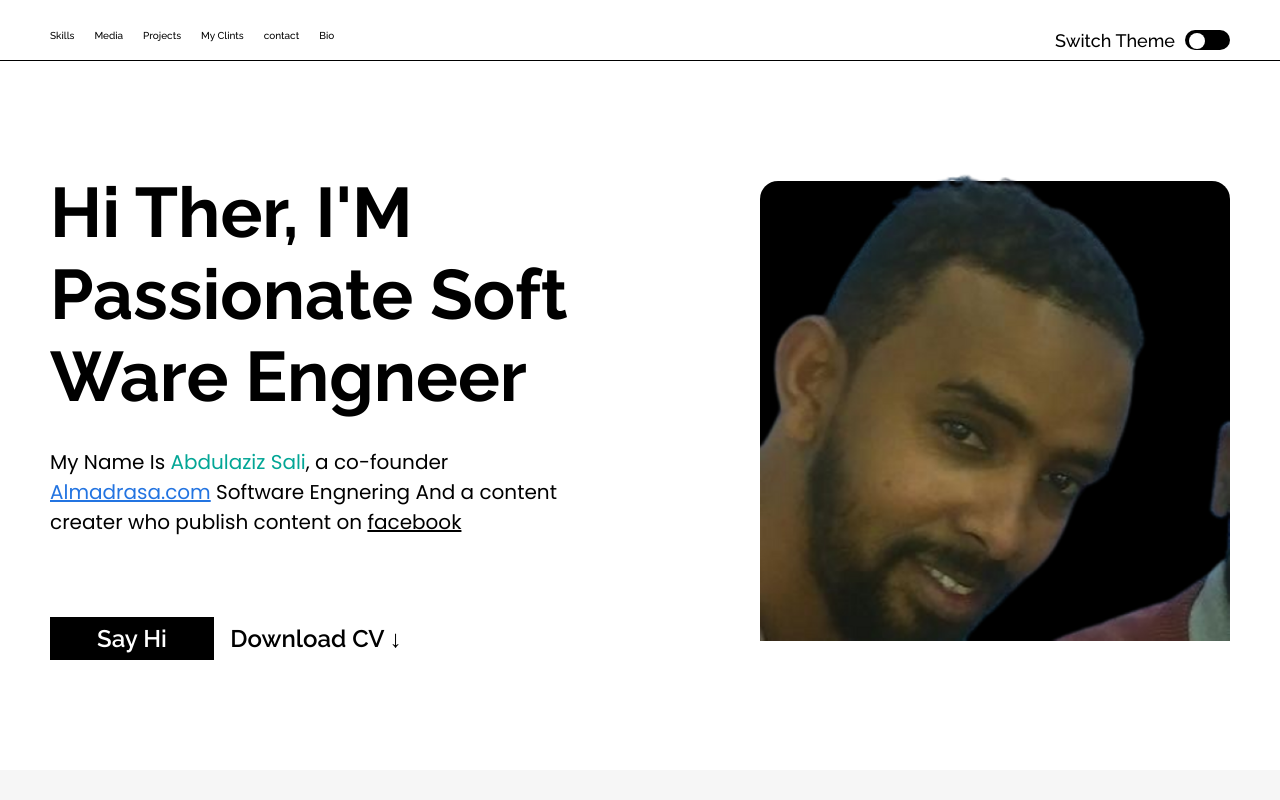
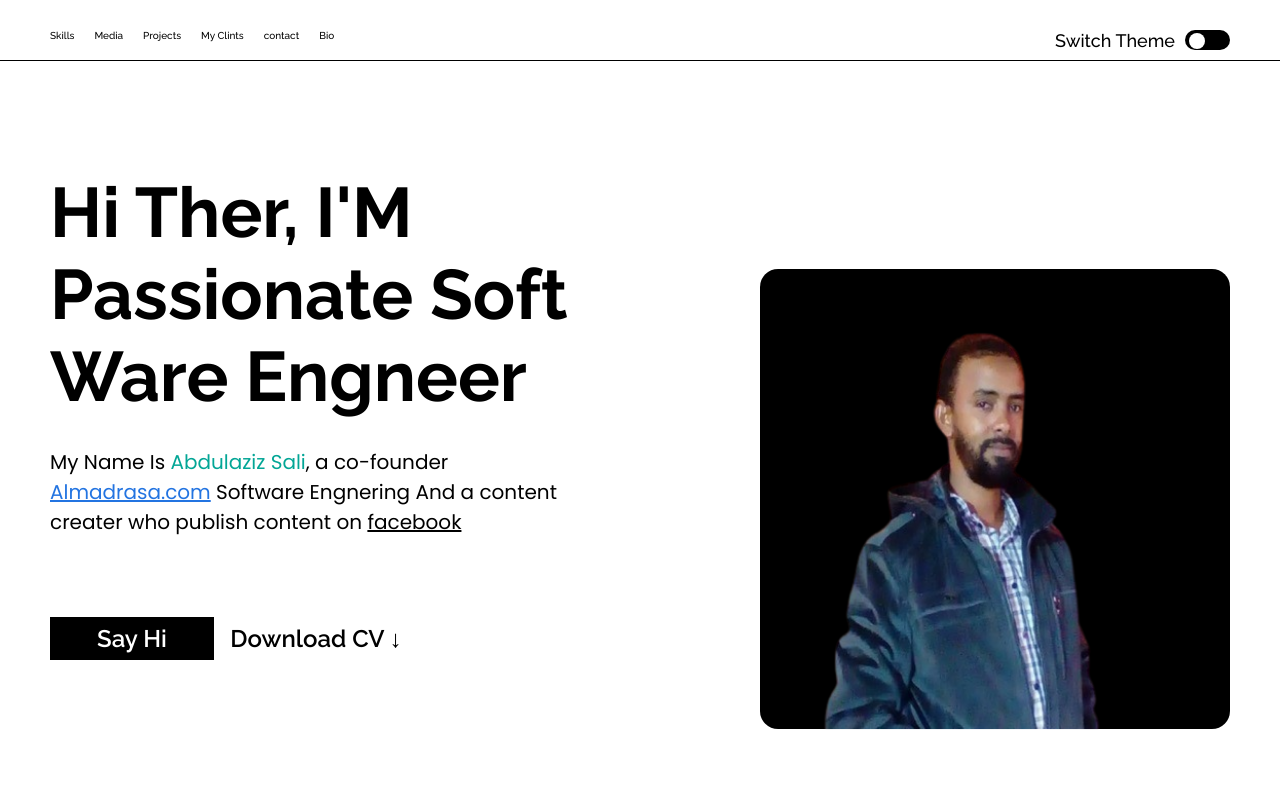
Before and after one commit to abdusalh/personal-website, a plain HTML site: page index.html in a window 1280 px wide. Shown: the top 800 px of the page. Drawn offline with Linux system fonts and the light colour scheme; files whose address does not match are found by name.

Commit message:
Refactor index.html for structure and typo corrections
Updated the HTML structure and corrected typos in various sections, including the bio and skills sections. Adjusted image sources and fixed some class names for better consistency.

```diff
--- a/index.html
+++ b/index.html
@@ -85,7 +85,7 @@
           >
         </div>
         <div class="bio_pic_content">
-          <img class="bio_pic" src="images/abdulaziz1.png" alt="img" />
+          <img class="bio_pic" src="images/abooda.png" alt="img" />
         </div>
       </section>
       <section id="skills" class="skills section section_with_bg">
```
